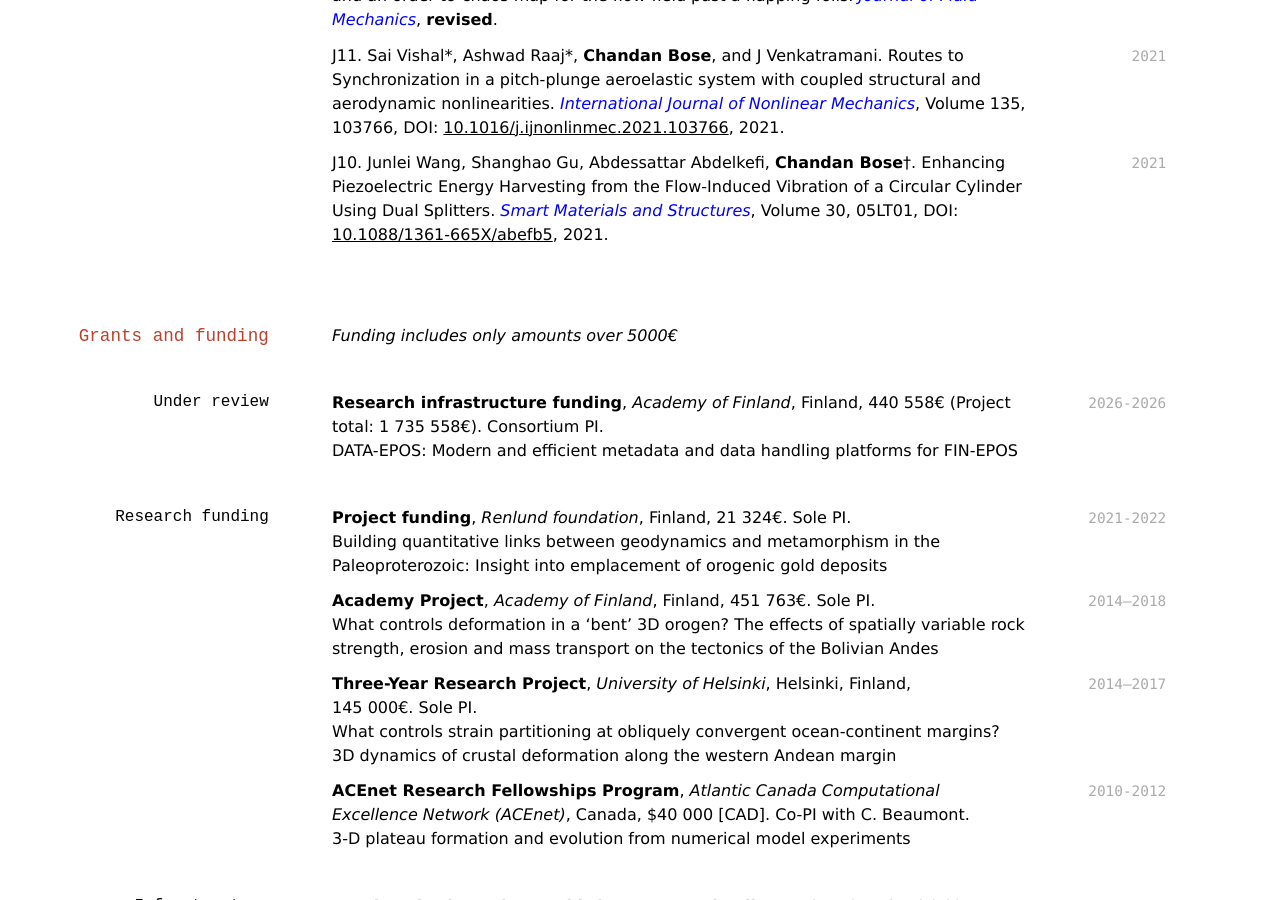
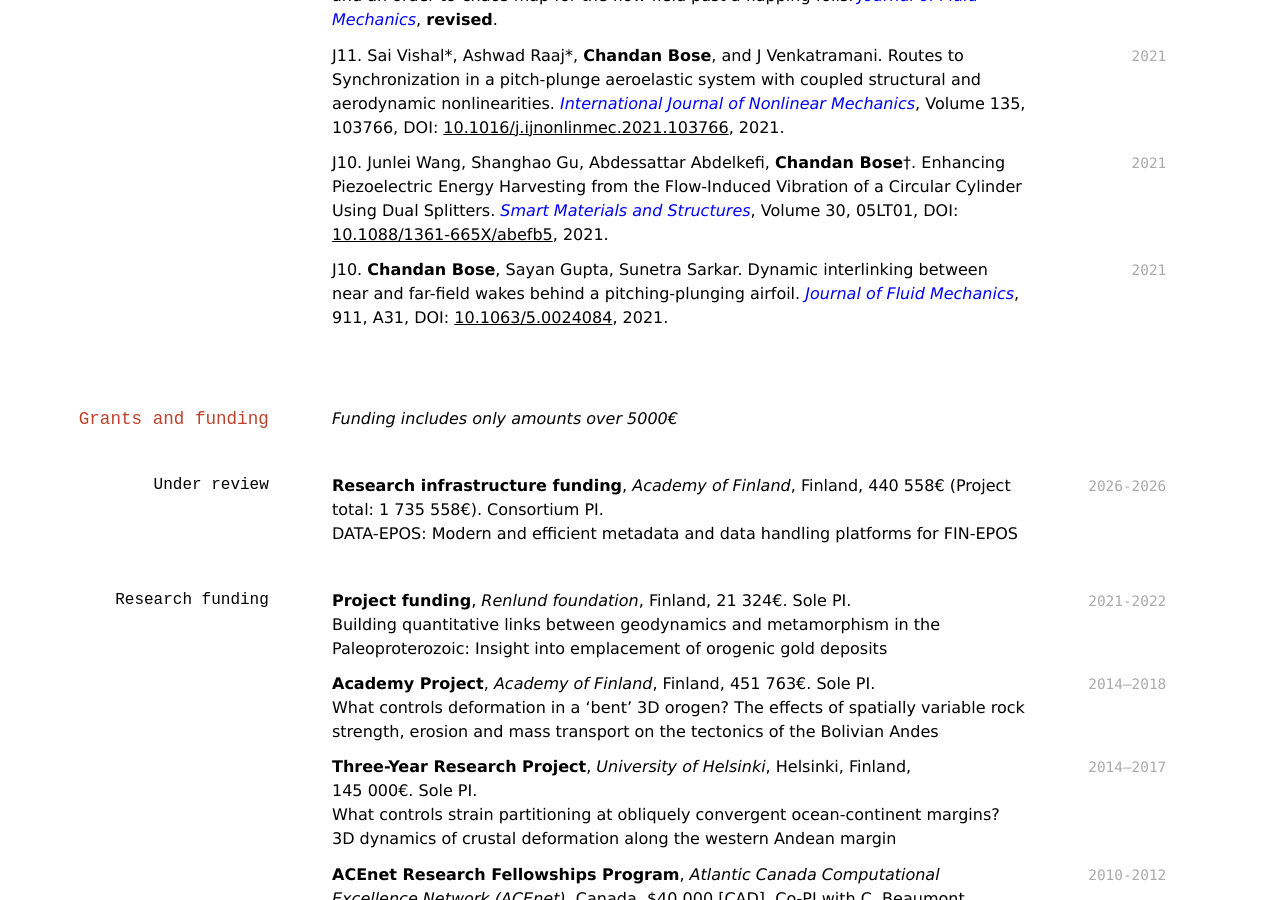
Before and after one commit to chandanbose/Curriculum-Vitae, a Jekyll site: the page built from index.md, in a window 1280 px wide and 900 px high, scrolled down 1711 px. Built offline with Jekyll 4.4.1, drawn with Linux system fonts in a browser that asks for light colours; nearby versions of some CDN libraries; a style sheet for code colours, icons or effects is not loaded.

Commit message:
Setting Up

```diff
--- a/index.md
+++ b/index.md
@@ -90,6 +90,9 @@ J11. Sai Vishal\*, Ashwad Raaj\*, **Chandan Bose**, and J Venkatramani. Routes t
 
 J10. Junlei Wang, Shanghao Gu, Abdessattar Abdelkefi, **Chandan Bose**<sup>&dagger;</sup>. Enhancing Piezoelectric Energy Harvesting from the Flow-Induced Vibration of a Circular Cylinder Using Dual Splitters. <span style="color:blue">*Smart Materials and Structures*</span>, Volume 30, 05LT01, DOI: [10.1088/1361-665X/abefb5](https://doi.org/10.1088/1361-665X/abefb5), 2021.
 
+`2021`
+
+J10. **Chandan Bose**, Sayan Gupta, Sunetra Sarkar. Dynamic interlinking between near and far-field wakes behind a pitching-plunging airfoil. <span style="color:blue">*Journal of Fluid Mechanics*</span>, 911, A31, DOI: [10.1063/5.0024084](https://doi.org/10.1063/5.0024084), 2021.
 
 ## Grants and funding
 
```
